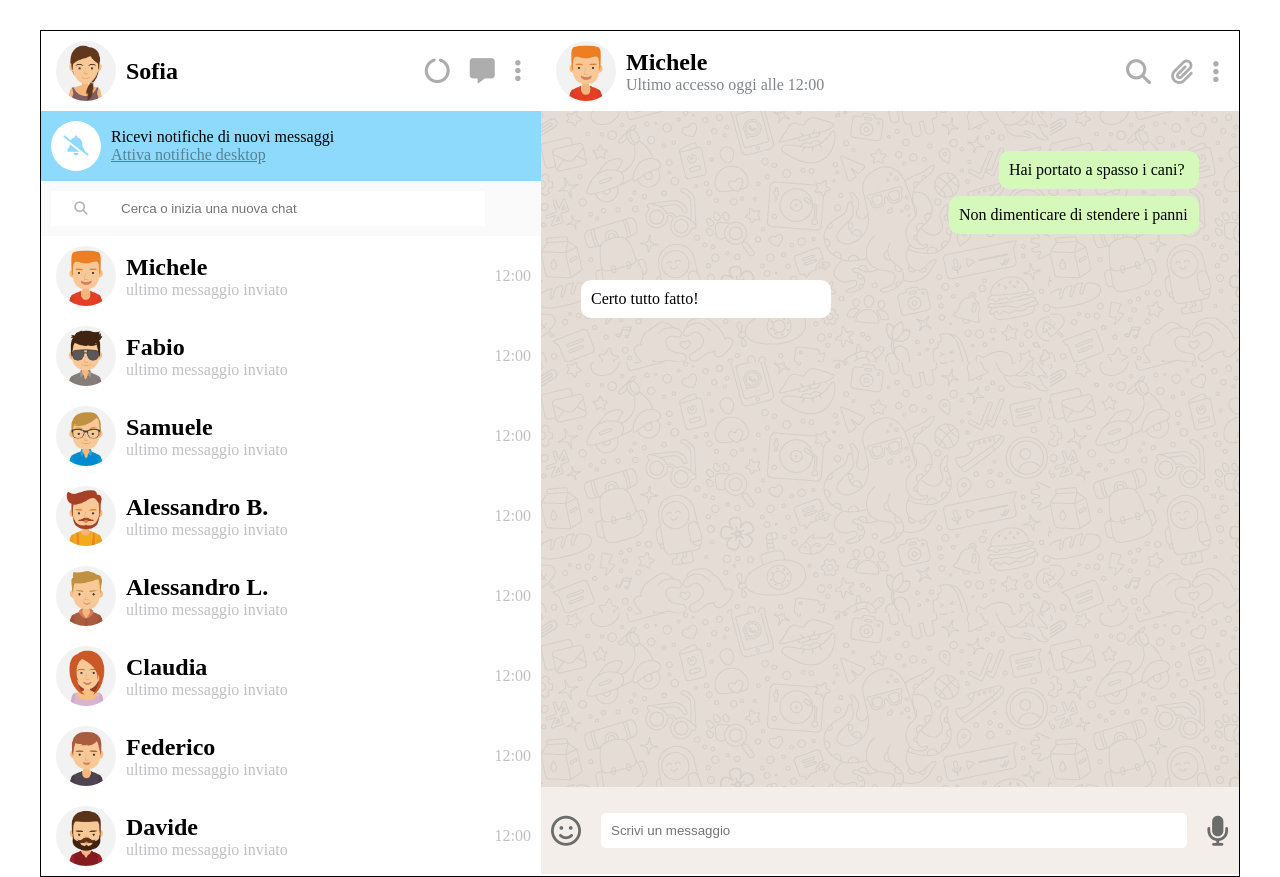
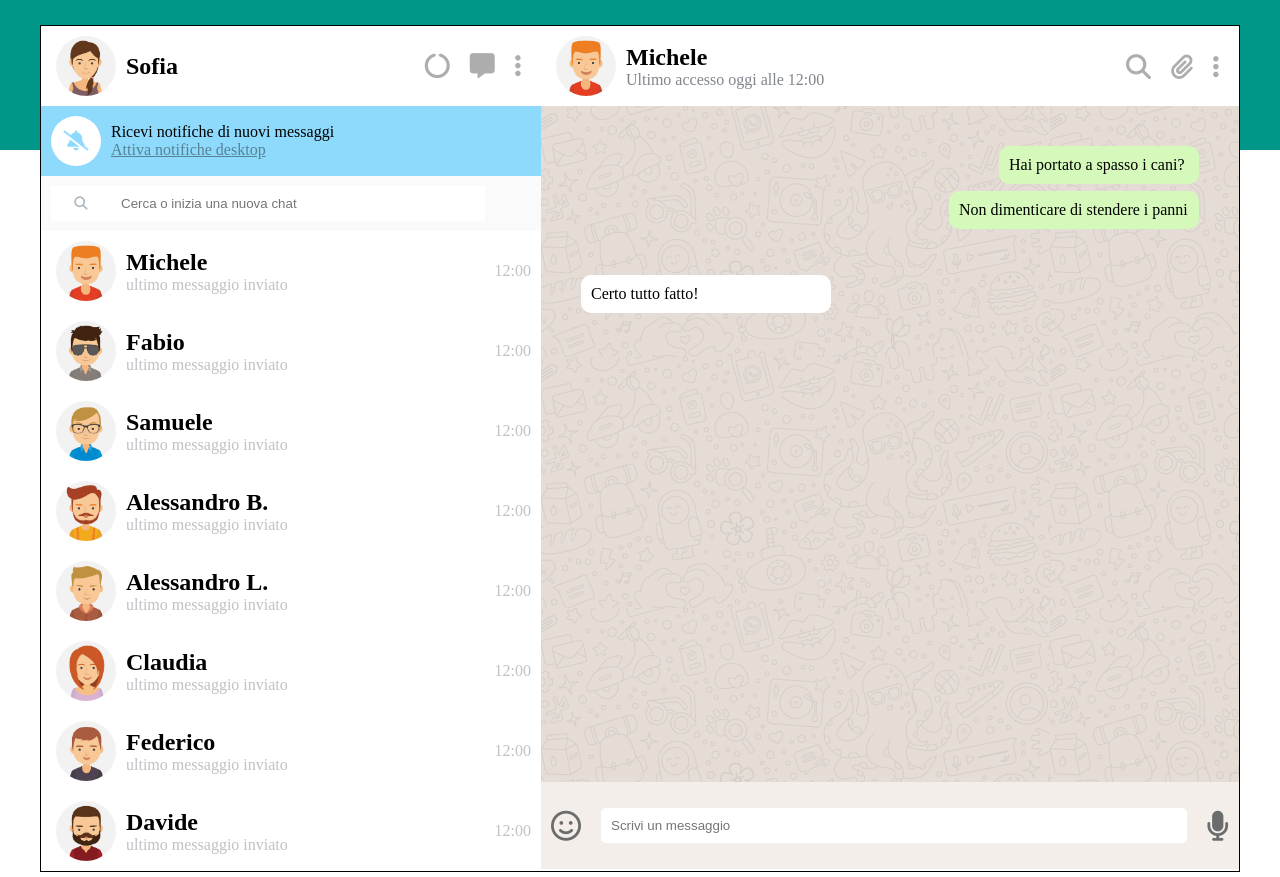
Before and after one commit to GiuseppeSU/vue-boolzapp, a plain HTML site: page index.html in a window 1280 px wide. Drawn offline with nearby package versions, Linux system fonts and the light colour scheme.

Commit message:
Fine parte di html e css

```diff
--- a/css/style.css
+++ b/css/style.css
@@ -46,12 +46,19 @@
 
 /* FINE UTILITI */
 
+.main{
+    position: relative;
+}
+
 .container {
     border: 1px solid black;
     width: 1200px;
     margin: auto;
-    margin-top: 30px;
     display: flex;
+    background-color: white;
+    position: absolute;
+    top: 25px;
+    left: calc(50% - 600px);
 
 }
 
@@ -136,6 +143,7 @@
     padding: 10px;
     display: flex;
     align-items: center;
+    background-color: white;
 
 }
 
@@ -228,3 +236,13 @@
     border: none;
     width: 100%;
 }
+
+.colorGreen{
+    background-color: rgb(0, 150, 136);
+    height: 150px;
+}
+
+.color{
+    background-color: rgb(216, 219, 212);
+
+}
--- a/index.html
+++ b/index.html
@@ -15,8 +15,12 @@
 <body>
 
     <div id="app">
+        <section class="colorGreen">
+
+        </section>
         <!-- Container Principale -->
-        <main>
+        <section class="color">
+            <main>
             <div class="container">
 
                 <!-- Container Left -->
@@ -219,6 +223,7 @@
             <!-- FINE CONTAINER PRINCIPALE -->
             </section>
         </main>
+    </section>
     </div>
 
 
```
